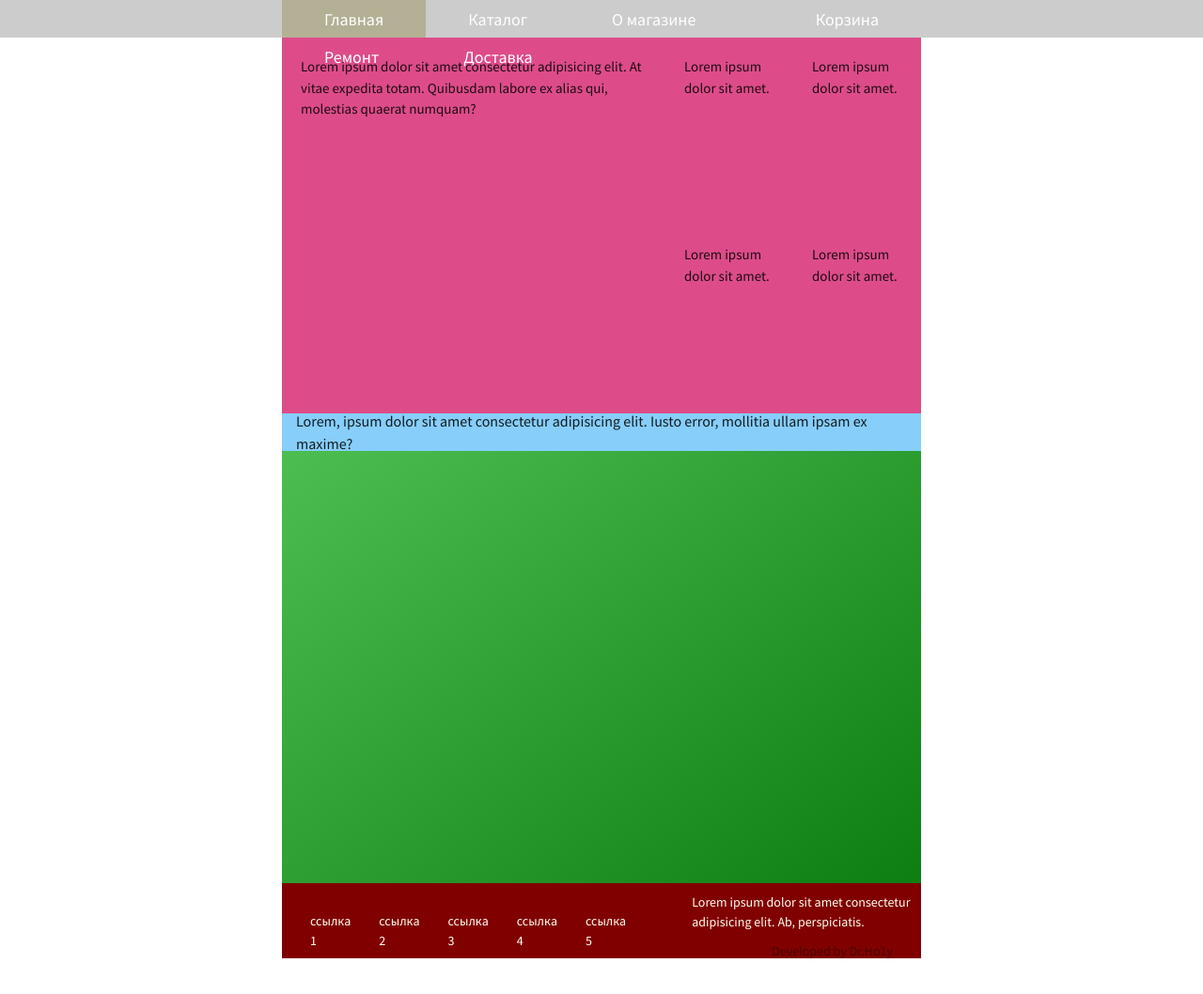
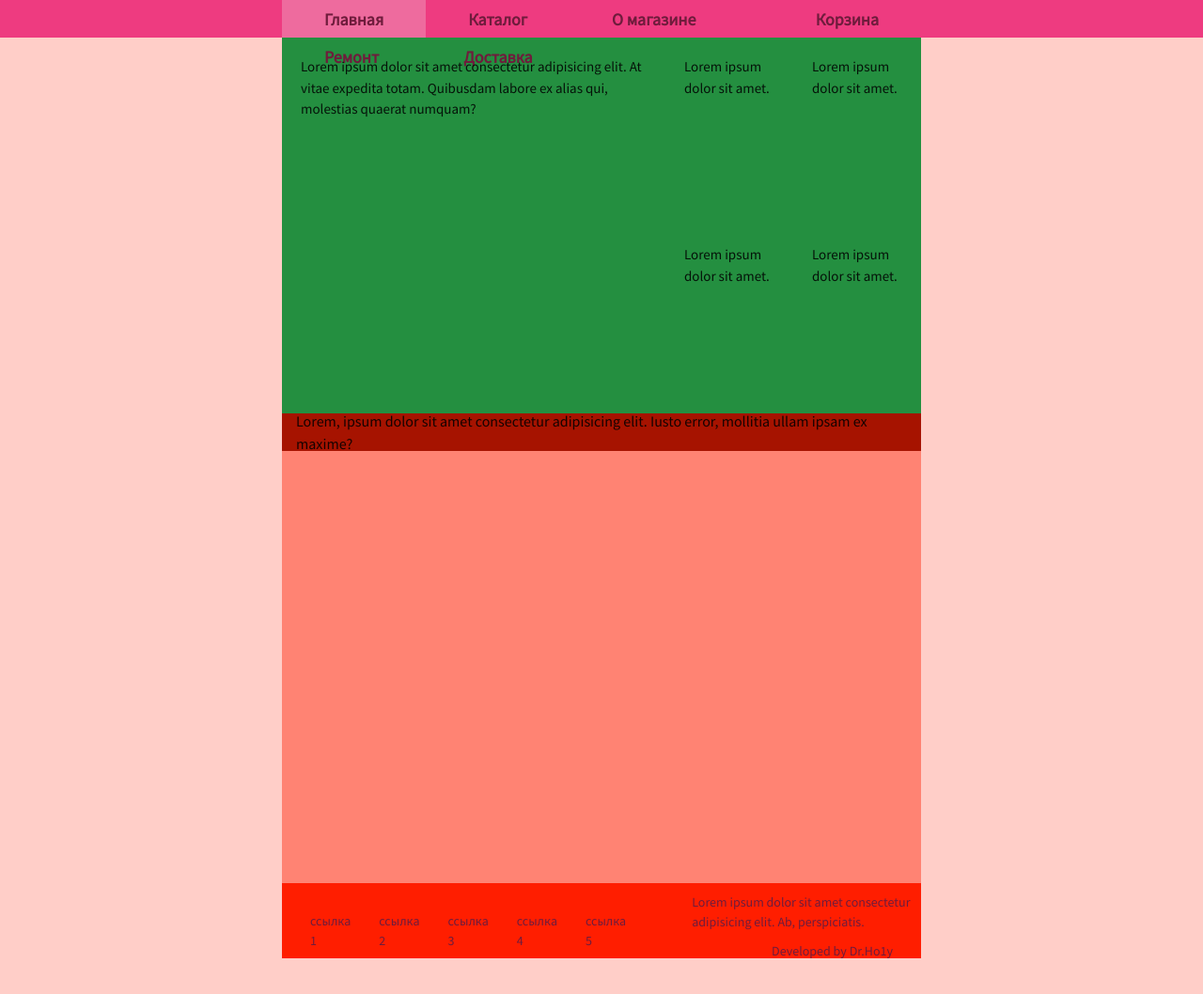
Before and after one commit to DrHo1y/DiplomWork, a React (Create React App) app in the folder client/: page / in a window 1280 px wide. Shown: the top 1058 px of the page at 94% size. Built offline with nearby package versions, Linux system fonts and the light colour scheme.

Commit message:
fix color patern

```diff
--- a/client/src/styles/index.scss
+++ b/client/src/styles/index.scss
@@ -7,8 +7,13 @@
     padding: 0;
     font-family: 'Source Sans Pro', sans-serif;
 }
+body {
+    background-color: #ff837363;
+}
 
 @import "popularCategory";
 
 @import url("https://fonts.googleapis.com/css2?family=Source+Sans+Pro&display=swap");
 @import "~materialize-css/dist/css/materialize.min.css";
+
+//color pattern https://colorscheme.ru/#5k42fw0w0w0w0
--- a/client/src/styles/myFooter.scss
+++ b/client/src/styles/myFooter.scss
@@ -5,13 +5,14 @@
 
     .footer__wrapper {
         margin: $margin;
-        background-color: maroon;
+        background-color: #FF1E00;
         height: inherit;
         display: grid;
         grid-template-columns: 3fr 2fr;
         grid-template-rows: 1fr;
         grid-auto-flow: dense;
         font-size: 14px;
+        color: #6f1c3c;
 
         .footer__left {
             margin-right: 2rem;
@@ -22,7 +23,7 @@
                 align-items: center;
                 padding: 1rem;
                 a {
-                    color: ivory;
+                    color: inherit;
                     text-decoration: none;
                     padding: 1rem;
                 }
@@ -33,7 +34,7 @@
             display: grid;
             grid-template-columns: 1fr;
             grid-template-rows: 1fr 1fr;
-            color: ivory;
+
 
 
             .footer__copyright {
@@ -48,7 +49,6 @@
                 justify-content: flex-end;
                 align-content: center;
                 padding-right: 2rem;
-                color: rgb(70, 4, 4);
             }
         }
     }
--- a/client/src/styles/navbar.scss
+++ b/client/src/styles/navbar.scss
@@ -3,7 +3,7 @@
     $fontsize: 18px;
 
     height: $height;
-    background-color: #ccc;
+    background-color: rgb(238, 59, 128);
     display: block;
 
     .nav__container {
@@ -17,18 +17,19 @@
             align-items: center;
             padding-right: 3rem;
             padding-left: 3rem;
-            color: #fff;
+            color: #6f1c3c;
+            font-weight: 600;
             font-size: $fontsize;
             cursor: pointer;
             height: $height;
 
             &:hover {
-                background-color: rgb(138, 133, 133);
+                background-color:#a52959;
             }
         }
 
         .active {
-            background-color: rgb(180, 176, 149);
+            background-color: #ee6b9e;
         }
     }
 }
--- a/client/src/styles/popularCategory.scss
+++ b/client/src/styles/popularCategory.scss
@@ -7,7 +7,7 @@
     width: $width;
 
     &__wrapper {
-        background-color: rgb(221, 76, 137);
+        background-color: #248F40;
         height: $height;
         margin: $margin;
         display: grid;
--- a/client/src/styles/popularProduct.scss
+++ b/client/src/styles/popularProduct.scss
@@ -5,7 +5,7 @@
 
     &__wrapper {
         margin: $margin;
-        background: linear-gradient(to bottom right, rgb(79, 192, 84), rgb(12, 126, 18));
+        background-color:#ff8373;
         height: inherit;
         width: auto;
         display: grid;
@@ -21,7 +21,7 @@
             justify-content: center;
             align-items: center;
             padding: 1rem;
-            background-color: lightskyblue;
+            background-color: #a61300;
         }
 
         .product__item {
```
Also changed, not shown: client/src/setupTests.js (deleted, +0 -5 lines), client/src/component/footer.jsx (deleted), 1 other file (tests, documents, lock files or other folders).
